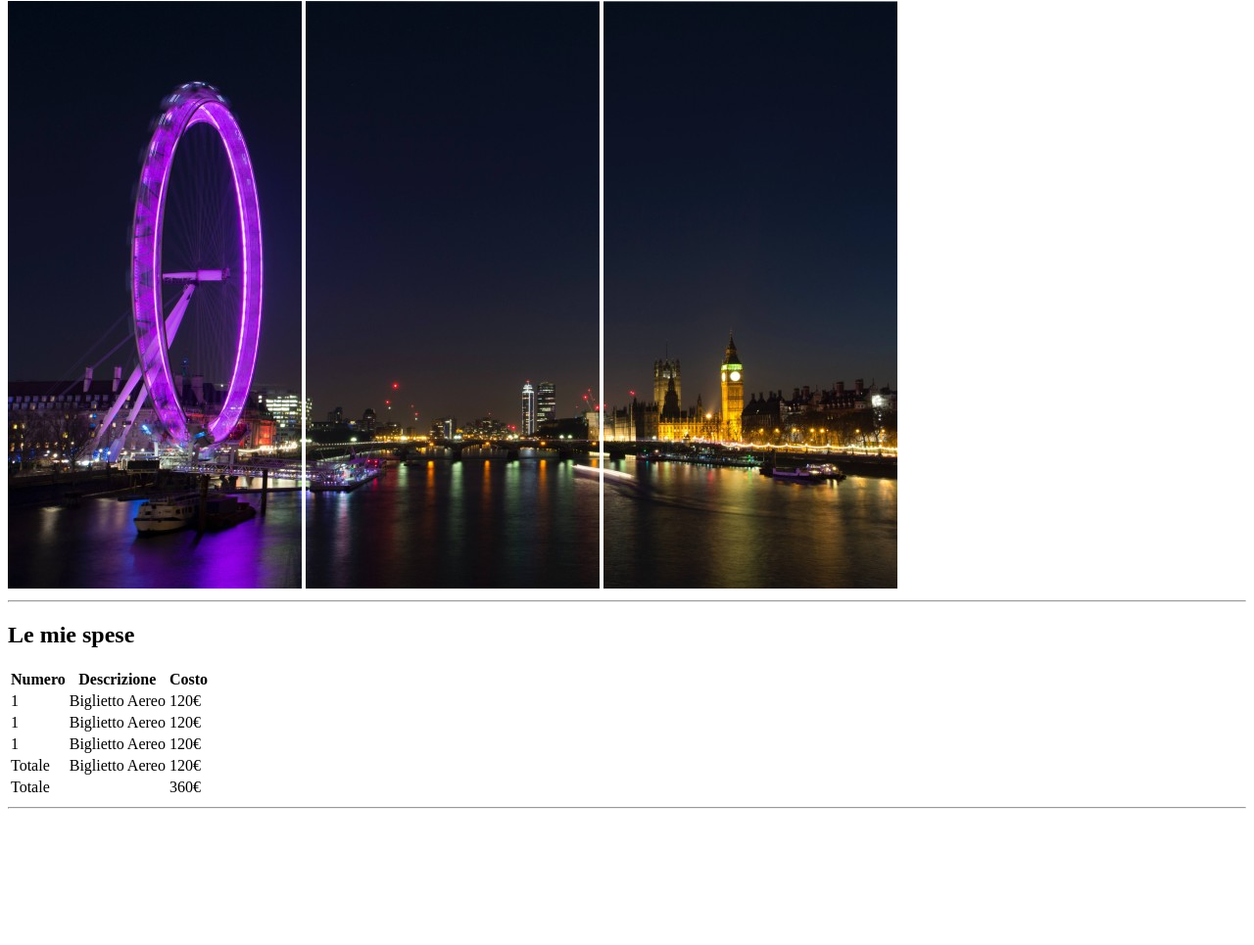
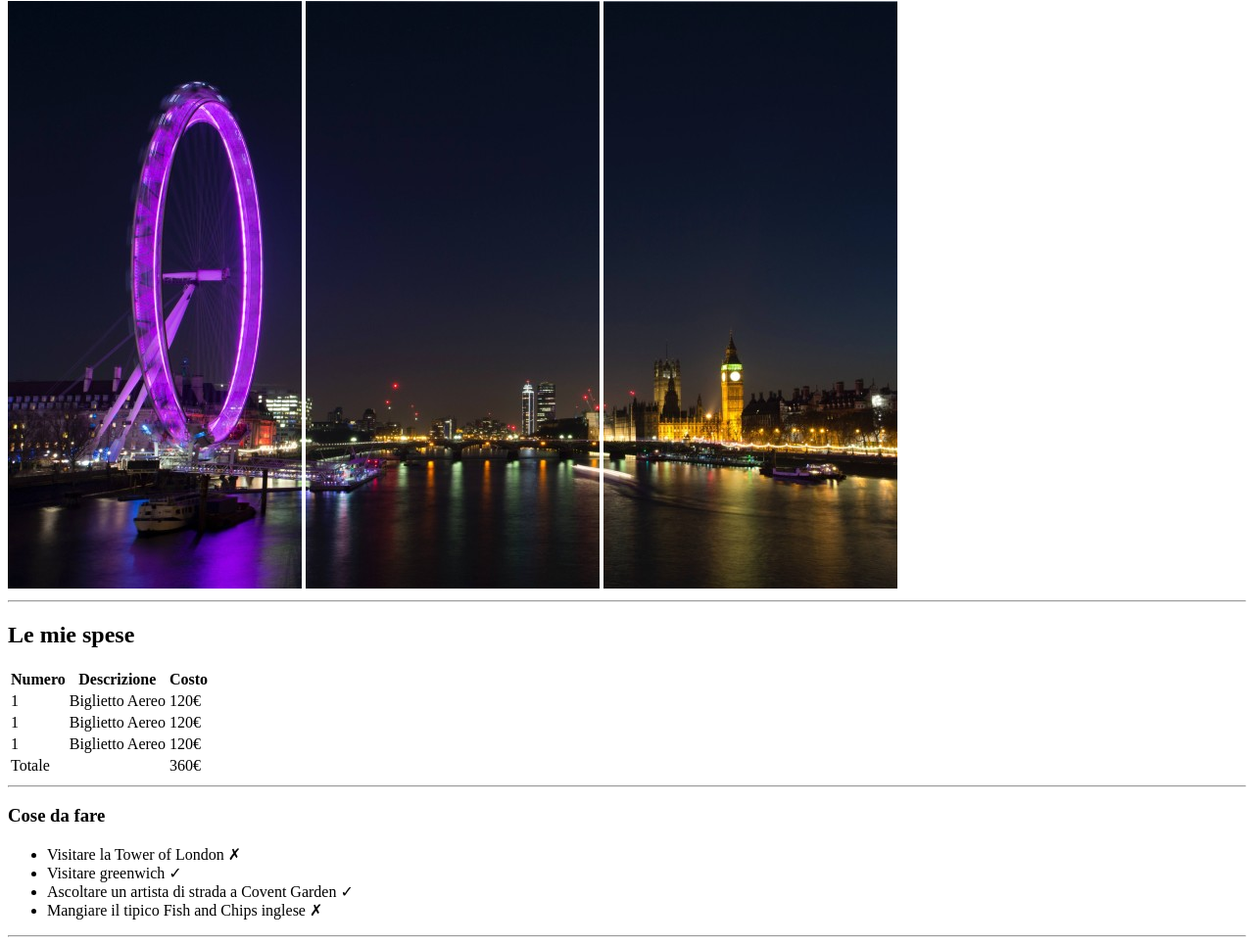
Before and after one commit to mirkobechini/html-london-trip, a plain HTML site: page index.html in a window 1280 px wide. Shown: the part 79-1044 px from the top of the page at 98% size. Before the commit the page ends 913 px from the top, so only its background shows below. Drawn offline with Linux system fonts and the light colour scheme.

Commit message:
add doings section and correct outgoings table Removed one line from the table

```diff
--- a/index.html
+++ b/index.html
@@ -66,11 +66,6 @@
                     <td>Biglietto Aereo</td>
                     <td>120&euro;</td>
                 </tr>
-                <tr>
-                    <td>Totale</td>
-                    <td>Biglietto Aereo</td>
-                    <td>120&euro;</td>
-                </tr>
             </tbody>
             <!-- /table body-->
 
@@ -91,6 +86,27 @@
 
     <hr>
 
+    <!-- doings -->
+    <div>
+
+        <h3>Cose da fare</h3>
+
+        <!-- unordered list -->
+
+        <ul>
+            <li>Visitare la Tower of London &#10007;</li>
+            <li>Visitare greenwich &#10003;</li>
+            <li>Ascoltare un artista di strada a Covent Garden &#10003;</li>
+            <li>Mangiare il tipico Fish and Chips inglese &#10007;</li>
+        </ul>
+
+        <!-- unordered list -->
+
+    </div>
+    <!-- /doings -->
+
+    <hr>
+
     <!-- /page content -->
 
 </body>
```
